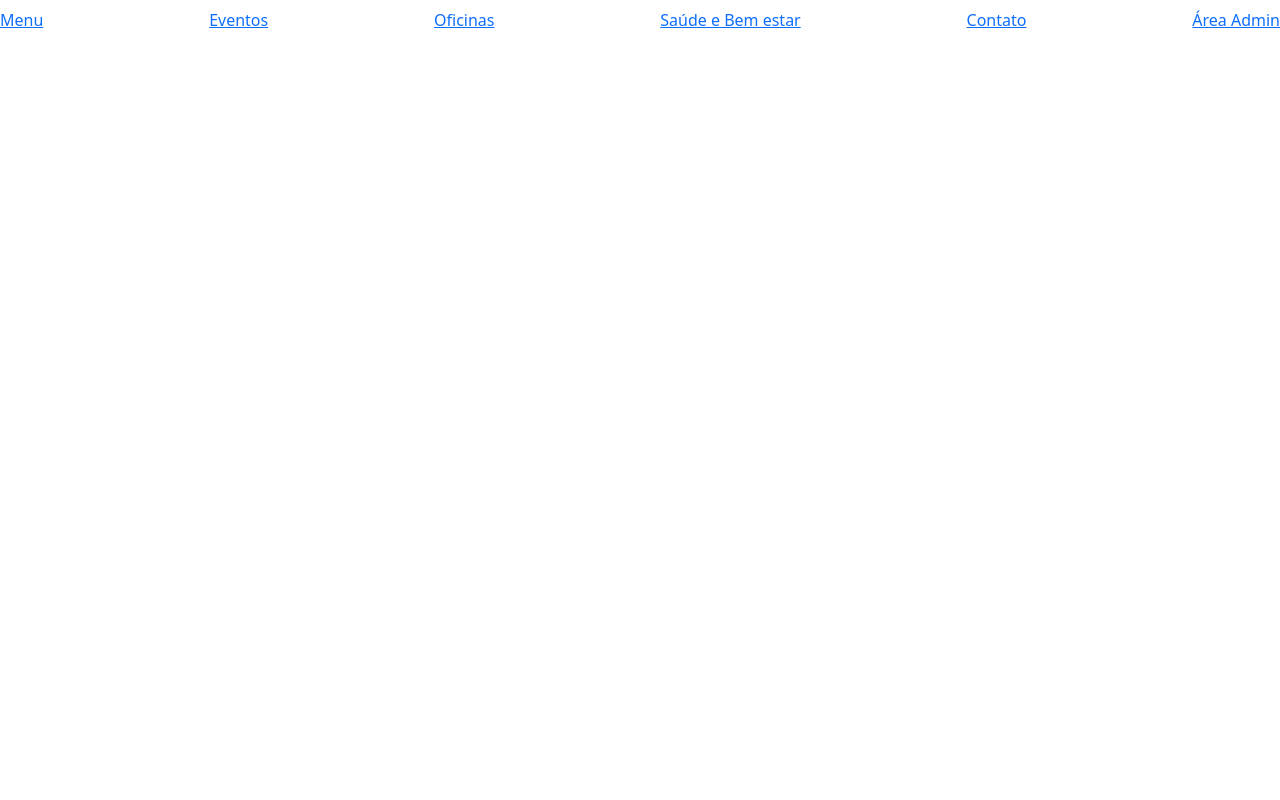
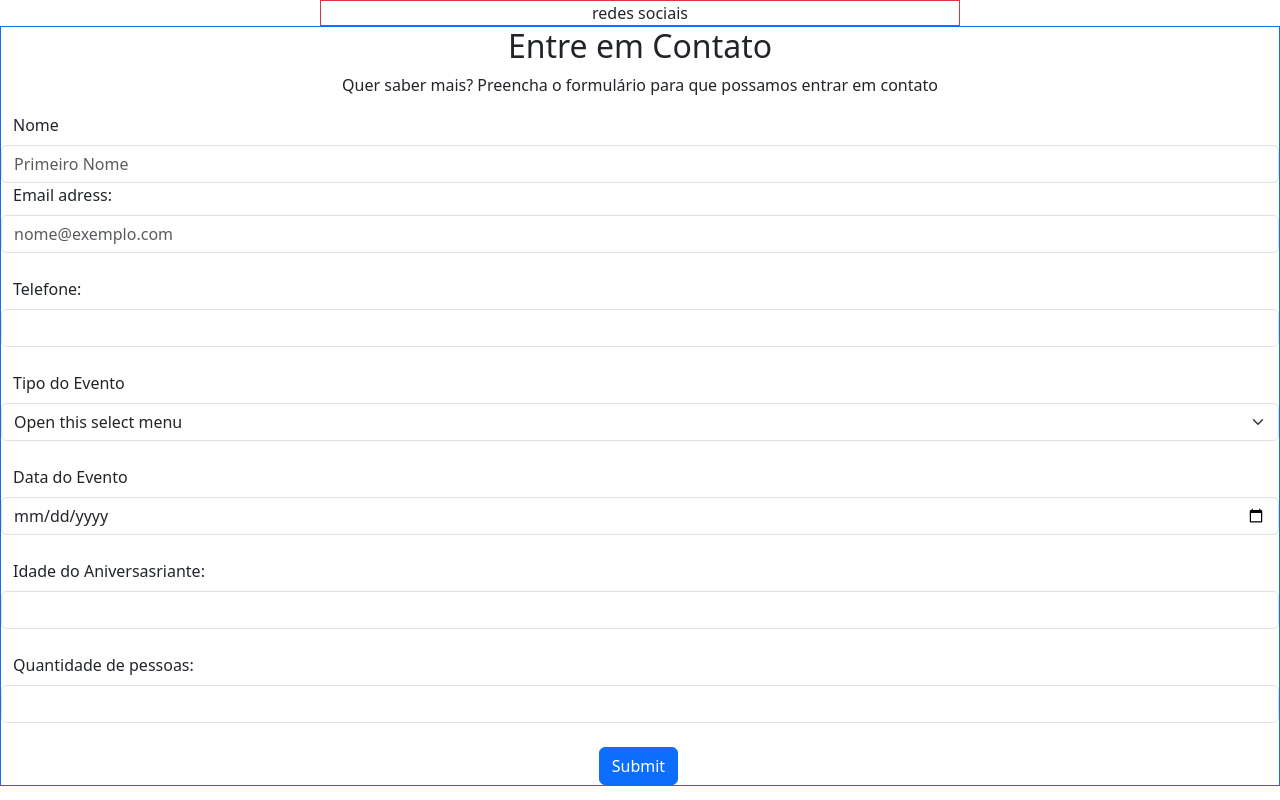
Before and after one commit to Leonardouk/Projeto-Integrador-Site-Passatempo-Educativo, a plain HTML site: page contato.html in a window 1280 px wide. Drawn offline with nearby package versions, Linux system fonts and the light colour scheme.

Commit message:
adm, ctt

```diff
--- a/contato.html
+++ b/contato.html
@@ -5,13 +5,42 @@
     <meta charset="UTF-8">
     <meta name="viewport" content="width=device-width, initial-scale=1.0">
     <title>Contato</title>
-    <link rel="stylesheet" href="style.css">
+    <!-- <link rel="stylesheet" href="CSS/style_menu.css"> -->
     <link href="https://cdn.jsdelivr.net/npm/bootstrap@5.3.3/dist/css/bootstrap.min.css" rel="stylesheet"
         integrity="sha384-QWTKZyjpPEjISv5WaRU9OFeRpok6YctnYmDr5pNlyT2bRjXh0JMhjY6hW+ALEwIH" crossorigin="anonymous">
+
 </head>
 
+
 <body>
-    <header class="header">
+
+    <!-- <header class="container-fluid">
+        <div class="row">
+            <div class="col-lg-12">
+                <a href="menu.html">Menu</a>
+            </div>
+            <div class="col-lg-12">
+                <a href="eventos.html">Eventos</a>
+            </div>
+            <div class="col-lg-12">
+                <a href="menu.html">Menu</a>
+            </div>
+            <div class="col-lg-12">
+                <a href="menu.html">Menu</a>
+            </div>
+            <div class="col-lg-12">
+                <a href="menu.html">Menu</a>
+            </div>
+            <div class="col-lg-12">
+                <a href="menu.html">Menu</a>
+            </div>
+        </div>
+    </header> -->
+
+
+
+
+        <!-- <header class="container-fluid">
             <nav class="navbar">
                 <a href="menu.html">Menu</a>
                 <a href="eventos.html">Eventos</a>
@@ -20,7 +49,78 @@
                 <a href="contato.html">Contato</a>
                 <a href="adm.html">Área Admin</a>
             </nav>
-    </header>
+        </header> -->
+
+    <section>
+        <div class="container-fluid ">
+            <div class="row justify-content-center text-center">
+                <div class="col-6 border border-danger">redes sociais</div>
+            </div>
+        </div>
+    </section>
+    <section id="Contato">
+        <div class="container-fluid border border-primary">
+            <div class="text-center">
+                <h2>Entre em Contato</h2>
+                <p class="form">Quer saber mais? Preencha o formulário para que possamos entrar em contato</p>
+            </div>
+                <form>
+                    <div class="row">
+                        <label for="name" class="form-label">Nome</label>
+                        <input type="text" class="form-control" id="name" placeholder="Primeiro Nome">
+                    </div>
+
+                    <div class="row">
+                        <label for="email" class="form-label">Email adress:</label>
+                        <input type="email" class="form-control" id="email" placeholder="nome@exemplo.com">
+                    </div>
+                    <br>
+
+                    <div class="row">
+                        <label for="telefone" class="form-label">Telefone:</label>
+                        <input id="telefone" class="form-control" type="tel">
+                    </div>
+                    <br>
+
+                    <div class="row">
+                        <label for="inputState" class="form-label">Tipo do Evento</label>
+                        <select class="form-select" aria-label="Default select example">
+                            <option selected>Open this select menu</option>
+                            <option value="1">One</option>
+                            <option value="2">Two</option>
+                            <option value="3">Three</option>
+                        </select>
+                    </div>
+
+                    <br>
+                    <div class="row">
+                        <label for="name" class="form-label">Data do Evento</label>
+                        <input type="date" class="form-control" id="name" required>
+                    </div>
+                    <br>
+
+                    <div class="row ">
+                        <label for="quantity" class="form-label">Idade do Aniversasriante:</label>
+                        <input type="number" class="form-control" id="quantity" name="quantity">
+                    </div>
+                    <br>
+
+                    <div class="row">
+                        <label for="quantity" class="form-label">Quantidade de pessoas:</label>
+                        <input type="number" class="form-control" id="quantity" name="quantity">
+                    </div>
+                    <br>
+
+                    <div class="row justify-content-center">
+                        <div class="col-1">
+                            <button type="submit" class="btn btn-primary ">Submit</button>
+                        </div>
+                    </div>
+
+                </form>
+            </div>
+        </div>
+    </section>
     </head>
 
     <body>
```
Also changed, not shown: adm.html (+1 -8 lines), menu.html (+1 -1 lines). Lines whose indentation alone changed are shown as unchanged.
